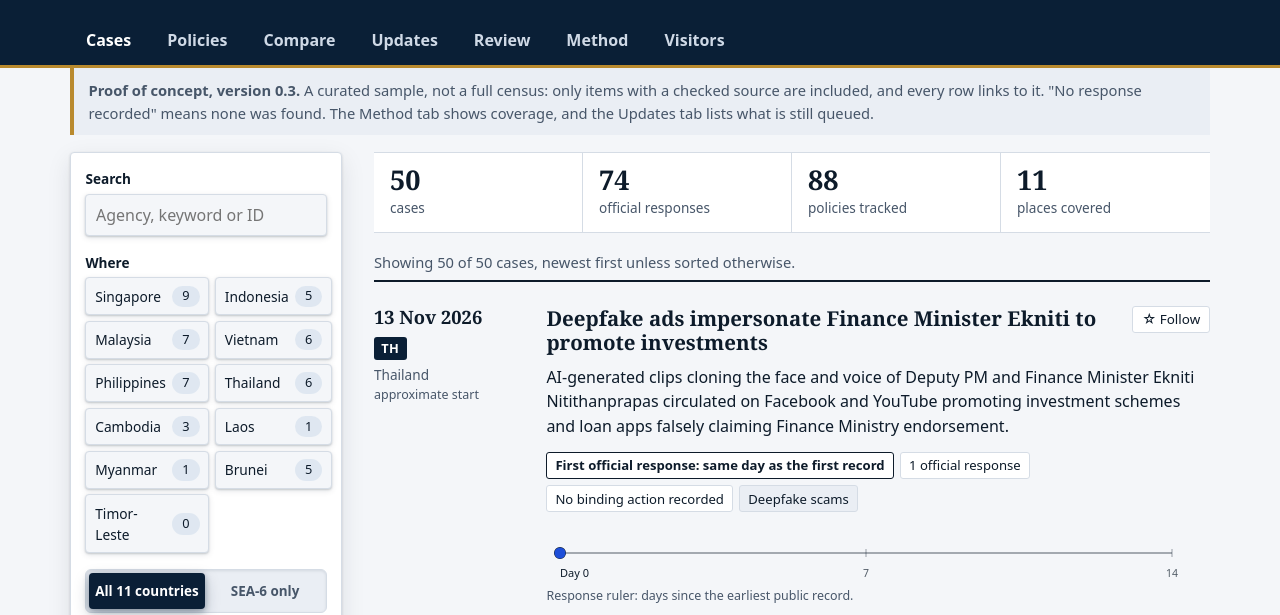
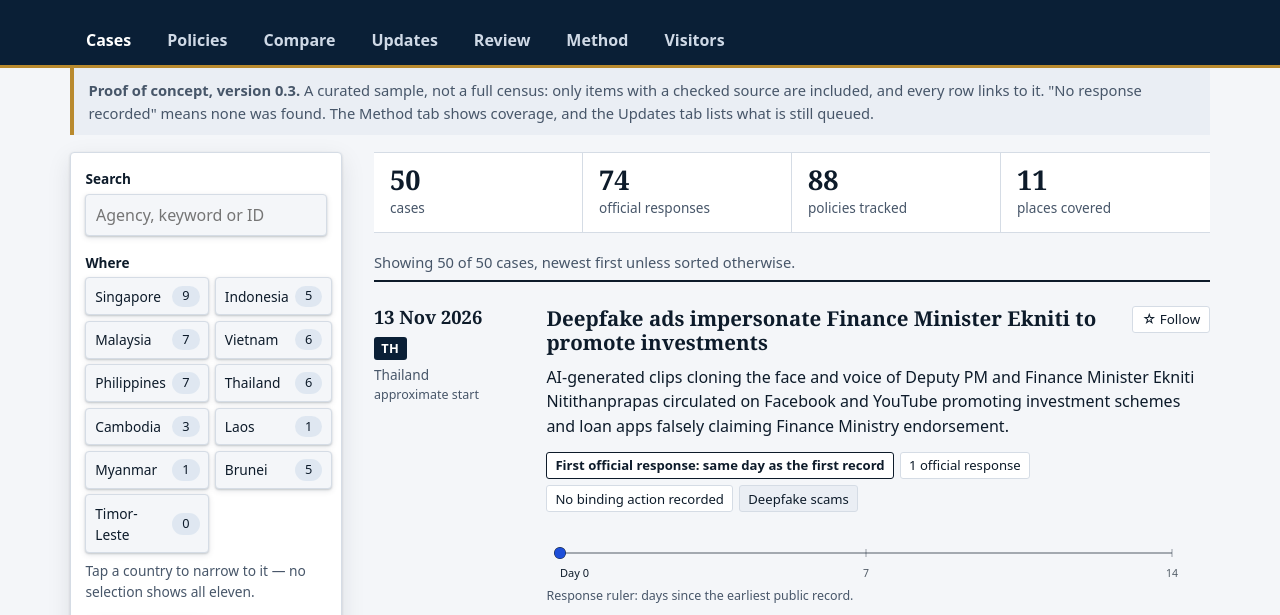
Before and after one commit to suhaimizainalshah/ASEAN-AI-Governance-Tracker, a plain HTML site: page index.html in a window 1280 px wide. Shown: the part 177-792 px from the top of the page. Drawn offline with Linux system fonts and the light colour scheme.

```diff
--- a/index.html
+++ b/index.html
@@ -275,7 +275,7 @@ footer{border-top:1px solid var(--line);margin-top:2rem;padding:1.2rem 0 2.5rem;
         <summary>Filters and sort<span class="fcount" id="fcount" hidden>0</span></summary>
         <div class="rail-body">
           <div class="field"><label for="q">Search</label><input id="q" type="search" placeholder="Agency, keyword or ID" autocomplete="off"></div>
-          <fieldset class="field"><legend>Where</legend><div class="where" id="where"></div></fieldset>
+          <fieldset class="field"><legend>Where</legend><div class="where" id="where"></div><p class="small muted" style="margin:.4rem 0 0">Tap a country to narrow to it — no selection shows all eleven.</p></fieldset>
           <div class="field"><div class="seabtns"><button type="button" class="btn" id="sea-all">All 11 countries</button><button type="button" class="btn" id="sea-6">SEA-6 only</button></div><p class="small muted" style="margin:.4rem 0 0">SEA-6 is the six countries with verified cases so far. <a href="#method">Why it matters</a>.</p></div>
           <div class="field"><label for="theme-sel">Theme</label><select id="theme-sel"></select></div>
           <div class="field" id="f-rt"><label for="rt-sel">Type of official response</label><select id="rt-sel"></select></div>
```
Also changed, not shown: template.html (+1 -1 lines).
